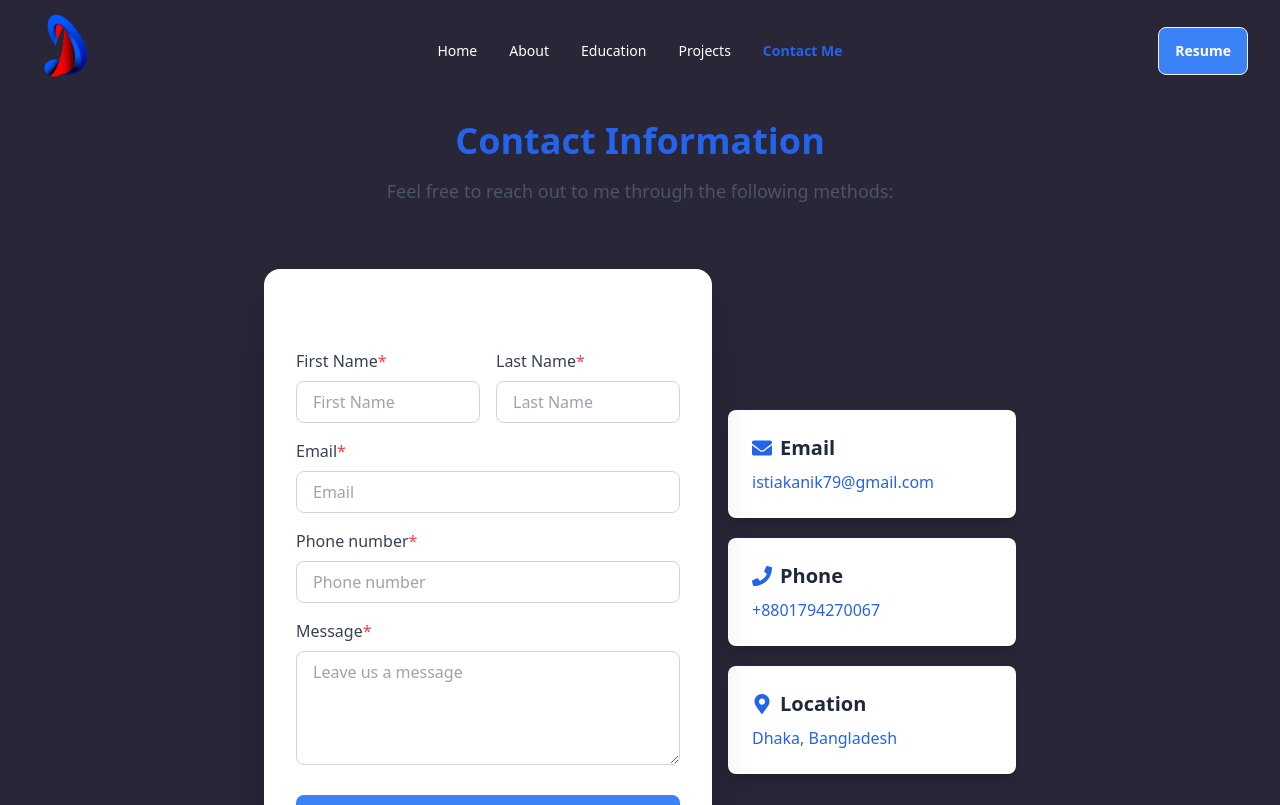
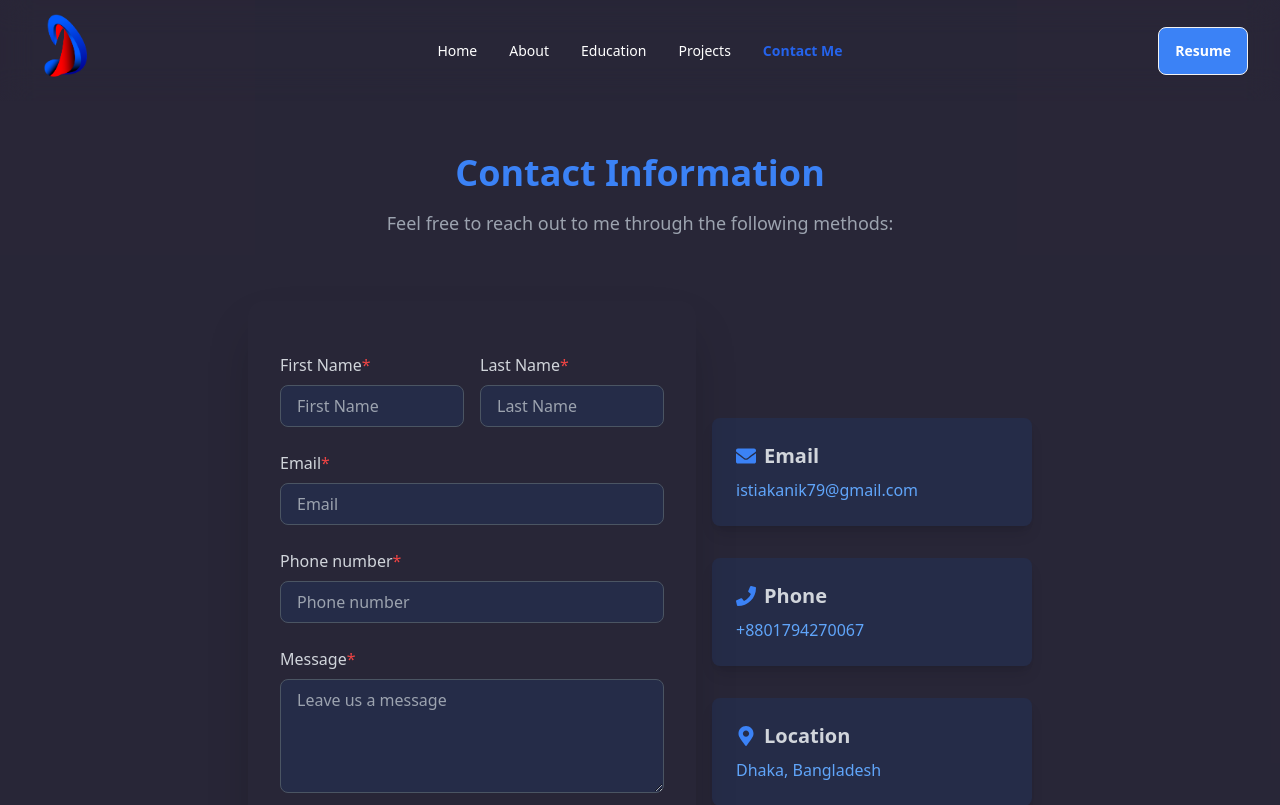
Before and after one commit to istiak19/Portfolio, a React (Vite) app: page /contact in a window 1280 px wide. Shown: the top 805 px of the page. Built offline with nearby package versions, Linux system fonts and the light colour scheme.

Commit message:
contact page update

```diff
--- a/package.json
+++ b/package.json
@@ -11,6 +11,7 @@
   },
   "dependencies": {
     "aos": "^2.3.4",
+    "framer-motion": "^12.3.1",
     "localforage": "^1.10.0",
     "match-sorter": "^8.0.0",
     "react": "^18.3.1",
--- a/src/Components/Hero/Hero.jsx
+++ b/src/Components/Hero/Hero.jsx
@@ -9,6 +9,7 @@ const Hero = () => {
                 <div className="text-center lg:text-left flex-1">
                     <h1 className="text-4xl md:text-5xl font-bold text-gray-500 mb-4"> Hello I'm <br /><span className="text-[#9E57F6]">Istiak Ahamed</span></h1>
                     <p className="text-xl text-gray-500 mb-6">Junior Web Developer</p>
+                    <p className="text-gray-500 mb-6">Crafting Innovative, Functional, and User-Friendly Websites for Seamless Digital Solutions.</p>
                     <div className="md:flex md:justify-start justify-center space-x-4">
                         {/* GitHub Link */}
                         <a
--- a/src/Pages/Contact.jsx
+++ b/src/Pages/Contact.jsx
@@ -1,136 +1,120 @@
 import React from 'react';
-import { FaEnvelope, FaPhone, FaMapMarkerAlt } from 'react-icons/fa'; // Importing icons
+import { FaEnvelope, FaPhone, FaMapMarkerAlt } from 'react-icons/fa';
+import { motion } from 'framer-motion'; // Import framer-motion
+
+const fadeIn = {
+    hidden: { opacity: 0 },
+    visible: { opacity: 1, transition: { duration: 1 } }
+};
+
+const slideUp = {
+    hidden: { y: 50, opacity: 0 },
+    visible: { y: 0, opacity: 1, transition: { duration: 0.8 } }
+};
 
 const Contact = () => {
     return (
-        <div>
+        <motion.div className="text-gray-300 py-8" initial="hidden" animate="visible" variants={fadeIn}>
             <div className="text-center my-5">
-                <h2 className="text-4xl font-bold text-blue-600 mb-4">Contact Information</h2>
-                <p className="text-lg text-gray-600 mb-12">
+                <h2 className="text-4xl font-extrabold text-blue-500 mb-4">Contact Information</h2>
+                <p className="text-lg text-gray-400 mb-12">
                     Feel free to reach out to me through the following methods:
                 </p>
             </div>
             <div className="hero min-h-full">
                 <div className="hero-content flex-col lg:flex-row-reverse">
                     <div className="text-center lg:text-left">
-                        <div className="space-y-5">
-                            {/* Email */}
-                            <div className="bg-white p-6 rounded-lg shadow-lg w-72">
-                                <h3 className="text-xl font-bold text-gray-800 flex items-center">
-                                    <FaEnvelope className="mr-2 text-blue-600" />
-                                    Email
-                                </h3>
-                                <p className="text-gray-600 mt-2">
-                                    <a href="mailto:istiakanik79@gmail.com" className="text-blue-600">
-                                    istiakanik79@gmail.com
-                                    </a>
-                                </p>
-                            </div>
-                            {/* Phone */}
-                            <div className="bg-white p-6 rounded-lg shadow-lg w-72">
-                                <h3 className="text-xl font-bold text-gray-800 flex items-center">
-                                    <FaPhone className="mr-2 text-blue-600" />
-                                    Phone
-                                </h3>
-                                <p className="text-gray-600 mt-2">
-                                    <a href="tel:+1234567890" className="text-blue-600">
-                                        +8801794270067
-                                    </a>
-                                </p>
-                            </div>
-                            {/* Location */}
-                            <div className="bg-white p-6 rounded-lg shadow-lg w-72">
-                                <h3 className="text-xl font-bold text-gray-800 flex items-center">
-                                    <FaMapMarkerAlt className="mr-2 text-blue-600" />
-                                    Location
-                                </h3>
-                                <p className="text-gray-600 mt-2">
-                                    <a
-                                        href="https://www.google.com/maps?q=Your+Location+Address"
-                                        className="text-blue-600"
-                                        target="_blank"
-                                        rel="noopener noreferrer"
-                                    >
-                                        Dhaka, Bangladesh
-                                    </a>
-                                </p>
-                            </div>
+                        <div className="space-y-8">
+                            {[{ icon: FaEnvelope, title: "Email", info: "istiakanik79@gmail.com", link: "mailto:istiakanik79@gmail.com" },
+                            { icon: FaPhone, title: "Phone", info: "+8801794270067", link: "tel:+8801794270067" },
+                            { icon: FaMapMarkerAlt, title: "Location", info: "Dhaka, Bangladesh", link: "https://www.google.com/maps?q=Dhaka,+Bangladesh" }].map(({ icon: Icon, title, info, link }, index) => (
+                                <motion.div key={index} className="bg-[#252C48] p-6 rounded-lg shadow-lg w-80 mx-auto hover:bg-[#1E2636] transition-colors duration-300" variants={slideUp}>
+                                    <h3 className="text-xl font-bold flex items-center text-gray-300 mb-2">
+                                        <Icon className="mr-2 text-blue-500" />
+                                        {title}
+                                    </h3>
+                                    <p className="mt-2 text-gray-300">
+                                        <a href={link} className="text-blue-400 hover:text-blue-300 transition">{info}</a>
+                                    </p>
+                                </motion.div>
+                            ))}
                         </div>
                     </div>
-                    <div className="card bg-base-100 w-full max-w-md shrink-0 shadow-2xl">
-                        <section className="flex justify-center items-center py-12">
+                    {/* Contact Form */}
+                    <motion.div className="card w-full max-w-md shrink-0 shadow-2xl" variants={slideUp}>
+                        <section className="flex justify-center items-center py-5">
                             <div className="rounded-lg p-8 w-full max-w-lg">
                                 <form>
-                                    <div className="grid grid-cols-1 md:grid-cols-2 gap-4 mb-4">
+                                    <div className="grid grid-cols-1 md:grid-cols-2 gap-4 mb-6">
                                         <div>
-                                            <label className="block text-gray-700 font-medium mb-2" htmlFor="firstName">
+                                            <label className="block text-gray-300 font-medium mb-2" htmlFor="firstName">
                                                 First Name<span className="text-red-500">*</span>
                                             </label>
                                             <input
                                                 type="text"
                                                 id="firstName"
                                                 placeholder="First Name"
-                                                className="w-full px-4 py-2 border border-gray-300 rounded-lg focus:ring-2 focus:ring-blue-500 focus:outline-none"
+                                                className="w-full px-4 py-2 border border-gray-600 rounded-lg bg-[#252C48] text-gray-300 focus:ring-2 focus:ring-blue-500 focus:outline-none"
                                             />
                                         </div>
                                         <div>
-                                            <label className="block text-gray-700 font-medium mb-2" htmlFor="lastName">
+                                            <label className="block text-gray-300 font-medium mb-2" htmlFor="lastName">
                                                 Last Name<span className="text-red-500">*</span>
                                             </label>
                                             <input
                                                 type="text"
                                                 id="lastName"
                                                 placeholder="Last Name"
-                                                className="w-full px-4 py-2 border border-gray-300 rounded-lg focus:ring-2 focus:ring-blue-500 focus:outline-none"
+                                                className="w-full px-4 py-2 border border-gray-600 rounded-lg bg-[#252C48] text-gray-300 focus:ring-2 focus:ring-blue-500 focus:outline-none"
                                             />
                                         </div>
                                     </div>
-                                    <div className="mb-4">
-                                        <label className="block text-gray-700 font-medium mb-2" htmlFor="email">
+                                    <div className="mb-6">
+                                        <label className="block text-gray-300 font-medium mb-2" htmlFor="email">
                                             Email<span className="text-red-500">*</span>
                                         </label>
                                         <input
                                             type="email"
                                             id="email"
                                             placeholder="Email"
-                                            className="w-full px-4 py-2 border border-gray-300 rounded-lg focus:ring-2 focus:ring-blue-500 focus:outline-none"
+                                            className="w-full px-4 py-2 border border-gray-600 rounded-lg bg-[#252C48] text-gray-300 focus:ring-2 focus:ring-blue-500 focus:outline-none"
                                         />
                                     </div>
-                                    <div className="mb-4">
-                                        <label className="block text-gray-700 font-medium mb-2" htmlFor="phone">
+                                    <div className="mb-6">
+                                        <label className="block text-gray-300 font-medium mb-2" htmlFor="phone">
                                             Phone number<span className="text-red-500">*</span>
                                         </label>
                                         <input
                                             type="text"
                                             id="phone"
                                             placeholder="Phone number"
-                                            className="w-full px-4 py-2 border border-gray-300 rounded-lg focus:ring-2 focus:ring-blue-500 focus:outline-none"
+                                            className="w-full px-4 py-2 border border-gray-600 rounded-lg bg-[#252C48] text-gray-300 focus:ring-2 focus:ring-blue-500 focus:outline-none"
                                         />
                                     </div>
-                                    <div className="mb-6">
-                                        <label className="block text-gray-700 font-medium mb-2" htmlFor="message">
+                                    <div className="mb-8">
+                                        <label className="block text-gray-300 font-medium mb-2" htmlFor="message">
                                             Message<span className="text-red-500">*</span>
                                         </label>
                                         <textarea
                                             id="message"
                                             rows="4"
                                             placeholder="Leave us a message"
-                                            className="w-full px-4 py-2 border border-gray-300 rounded-lg focus:ring-2 focus:ring-blue-500 focus:outline-none"
+                                            className="w-full px-4 py-2 border border-gray-600 rounded-lg bg-[#252C48] text-gray-300 focus:ring-2 focus:ring-blue-500 focus:outline-none"
                                         ></textarea>
                                     </div>
                                     <button
                                         type="submit"
-                                        className="w-full bg-blue-500 text-white font-medium py-2 rounded-lg hover:bg-blue-600 transition"
+                                        className="w-full bg-blue-500 text-gray-200 font-medium py-2 rounded-lg hover:bg-blue-600 transition"
                                     >
                                         Send Message →
                                     </button>
                                 </form>
                             </div>
                         </section>
-                    </div>
+                    </motion.div>
                 </div>
             </div>
-        </div>
+        </motion.div>
     );
 };
 
```
Also changed, not shown: src/Pages/About.jsx (+8 -6 lines), src/Pages/Educational.jsx (+4 -4 lines), 1 other file (tests, documents, lock files or other folders).
